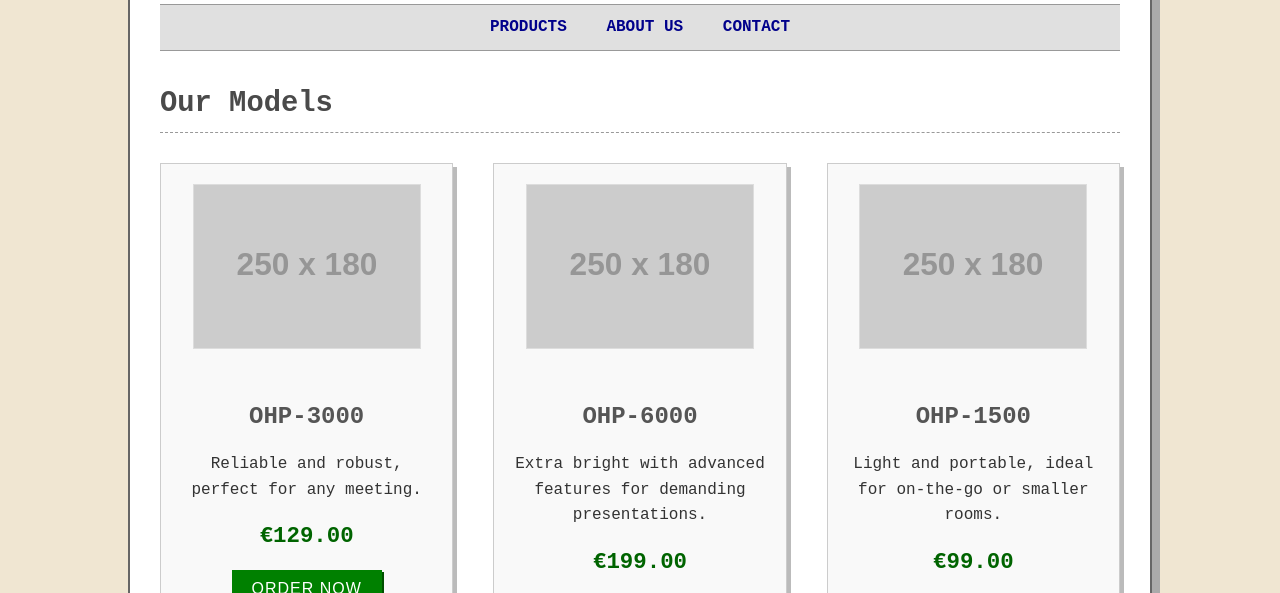
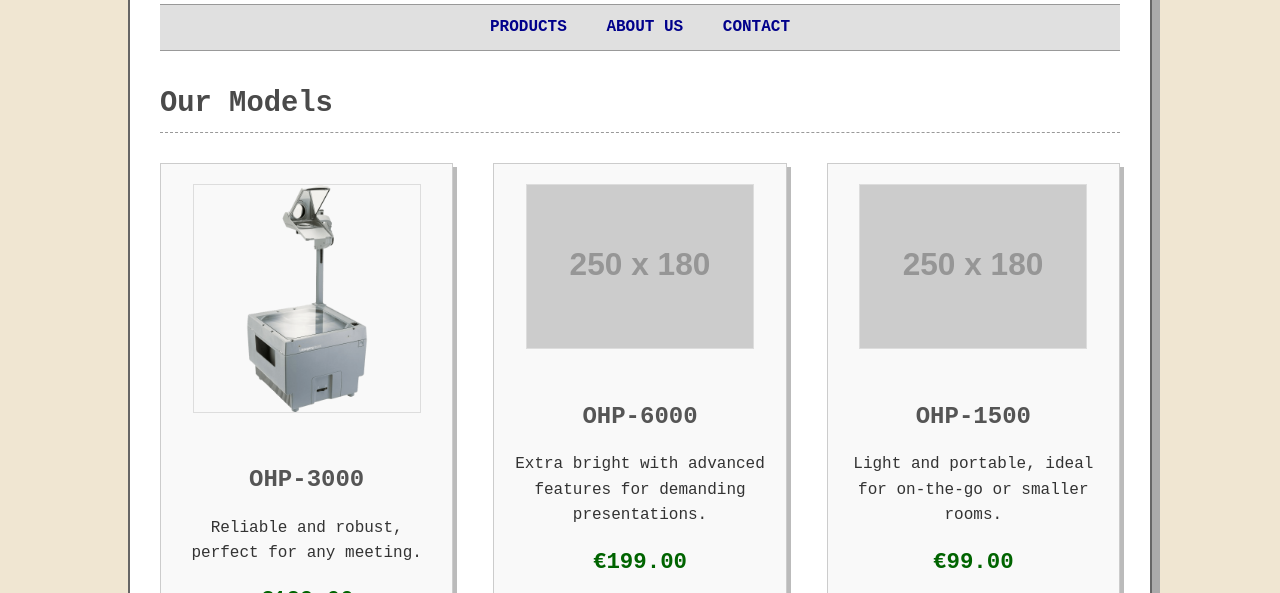
Before and after one commit to druliwho/OverheadProjectors24, a plain HTML site: page index.html in a window 1280 px wide. Shown: the part 190-783 px from the top of the page. Drawn offline with Linux system fonts and the light colour scheme; placeholder pictures from the web are drawn by us.

Commit message:
index.html

```diff
--- a/index.html
+++ b/index.html
@@ -147,7 +147,7 @@
         <h2 id="products">Our Models</h2>
         <div class="product-grid">
             <div class="product-item">
-                <img src="https://via.placeholder.com/250x180?text=Classic" alt="Classic Overhead Projector">
+                <img src="OHP-3000.PNG" alt="Classic Overhead Projector">
                 <h3>OHP-3000</h3>
                 <p>Reliable and robust, perfect for any meeting.</p>
                 <div class="price">€129.00</div>
```
